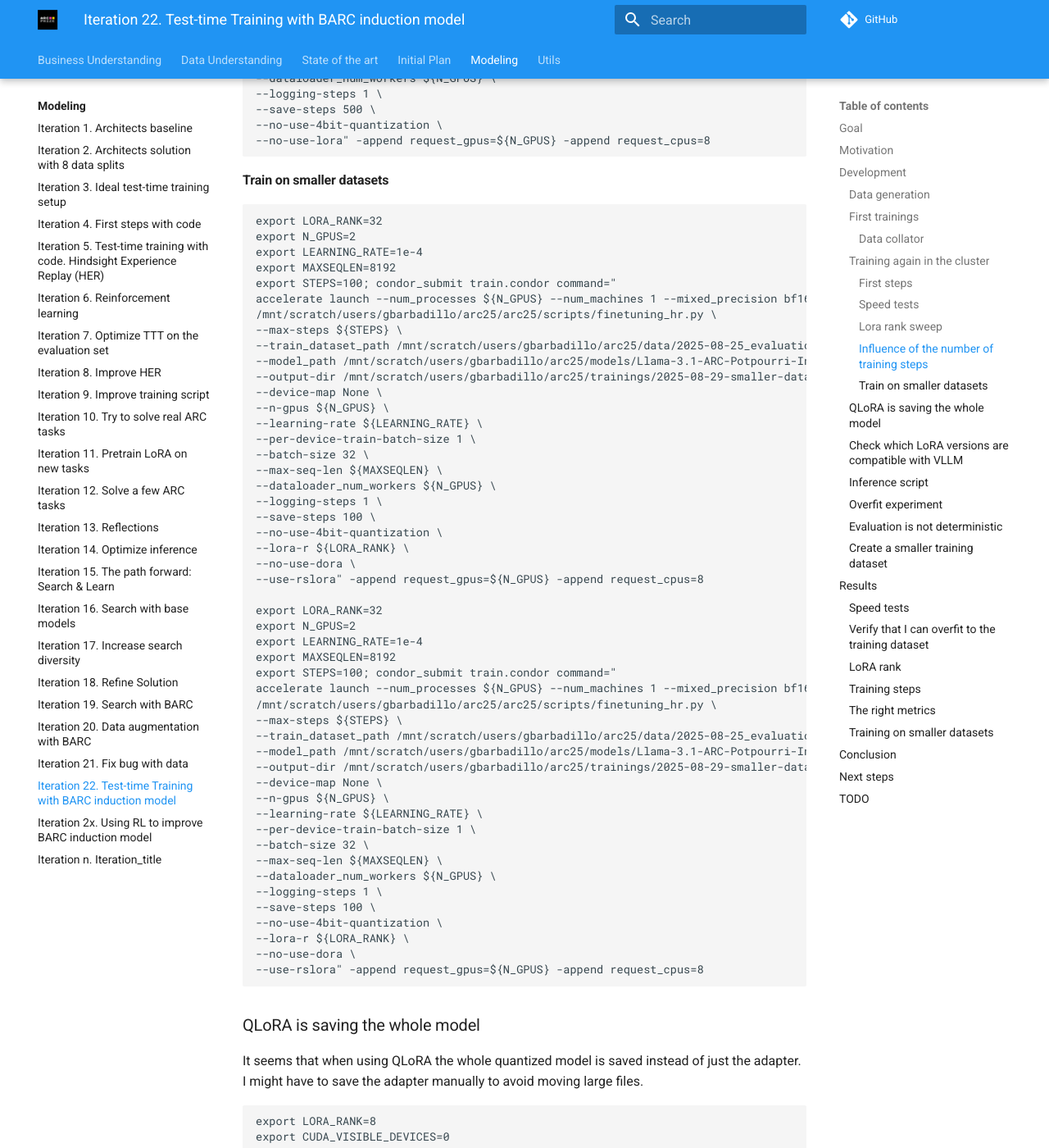
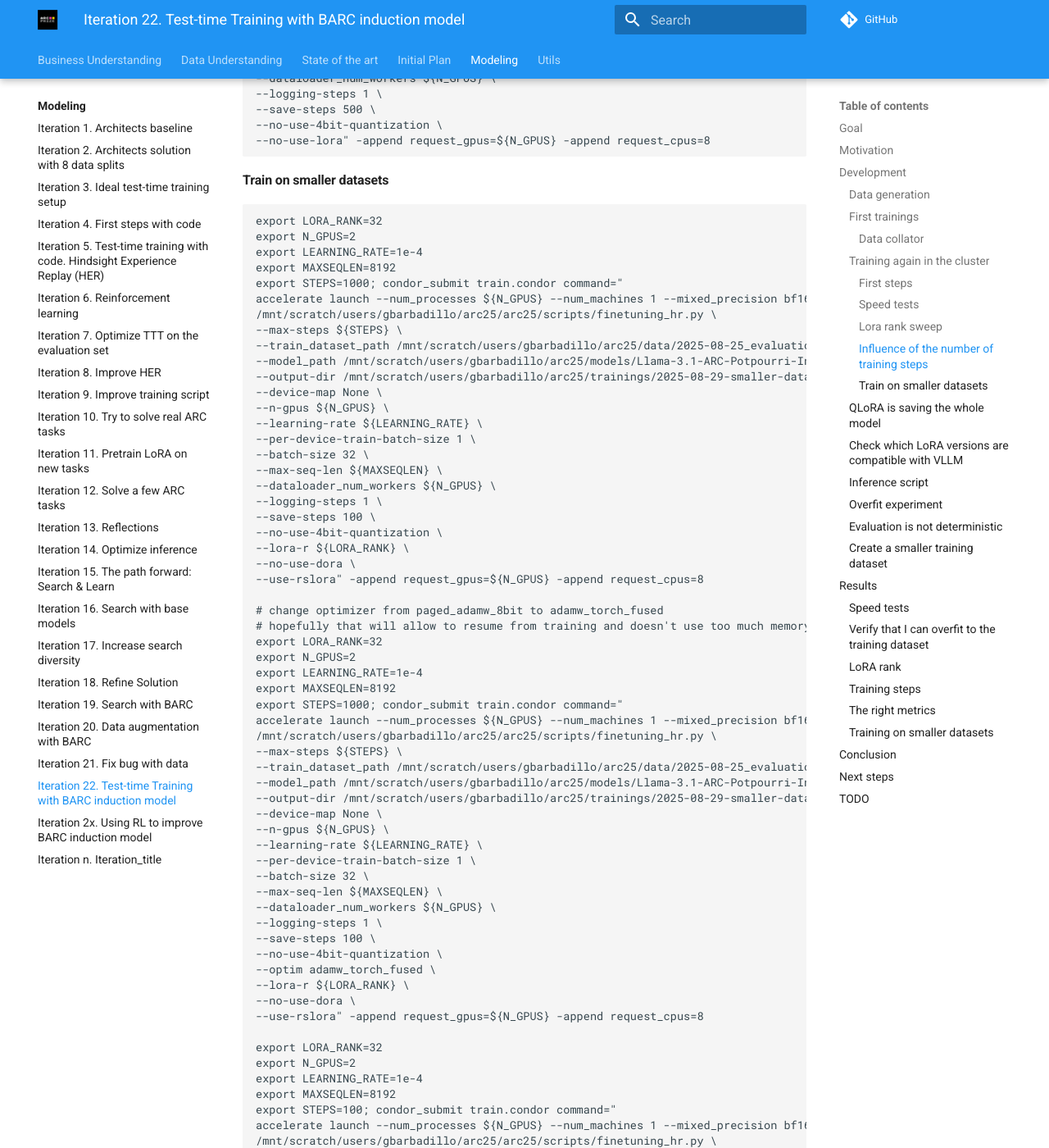
Before and after one commit to ironbar/arc25, an MkDocs documentation site: the page built from docs/modeling/Iteration_22_ttt_BARC.md, in a window 1280 px wide and 1400 px high, scrolled down 7582 px. Shown: the whole window at 82% size. Built offline with MkDocs 1.6.1 and Material for MkDocs 9.7.7, drawn with Linux system fonts in a browser that asks for light colours; comment, search, counter and statistics services are not loaded; some of the changed text lies outside the part shown.

Commit message:
changed the optimizer

```diff
--- a/docs/modeling/Iteration_22_ttt_BARC.md
+++ b/docs/modeling/Iteration_22_ttt_BARC.md
@@ -373,7 +373,7 @@
 export N_GPUS=2
 export LEARNING_RATE=1e-4
 export MAXSEQLEN=8192
-export STEPS=100; condor_submit train.condor command="
+export STEPS=1000; condor_submit train.condor command="
 accelerate launch --num_processes ${N_GPUS} --num_machines 1 --mixed_precision bf16 --multi_gpu  \
 /mnt/scratch/users/gbarbadillo/arc25/arc25/scripts/finetuning_hr.py \
 --max-steps ${STEPS} \
@@ -390,6 +390,34 @@
 --logging-steps 1 \
 --save-steps 100 \
 --no-use-4bit-quantization \
+--lora-r ${LORA_RANK} \
+--no-use-dora \
+--use-rslora" -append request_gpus=${N_GPUS} -append request_cpus=8
+
+# change optimizer from paged_adamw_8bit to adamw_torch_fused
+# hopefully that will allow to resume from training and doesn't use too much memory
+export LORA_RANK=32
+export N_GPUS=2
+export LEARNING_RATE=1e-4
+export MAXSEQLEN=8192
+export STEPS=1000; condor_submit train.condor command="
+accelerate launch --num_processes ${N_GPUS} --num_machines 1 --mixed_precision bf16 --multi_gpu  \
+/mnt/scratch/users/gbarbadillo/arc25/arc25/scripts/finetuning_hr.py \
+--max-steps ${STEPS} \
+--train_dataset_path /mnt/scratch/users/gbarbadillo/arc25/data/2025-08-25_evaluation-selected8.json \
+--model_path /mnt/scratch/users/gbarbadillo/arc25/models/Llama-3.1-ARC-Potpourri-Induction-8B \
+--output-dir /mnt/scratch/users/gbarbadillo/arc25/trainings/2025-08-29-smaller-datasets/${N_GPUS}xA6000-${STEPS}steps-${MAXSEQLEN}msl-${LEARNING_RATE}lr-lora${LORA_RANK}-adamw-fused \
+--device-map None \
+--n-gpus ${N_GPUS} \
+--learning-rate ${LEARNING_RATE} \
+--per-device-train-batch-size 1 \
+--batch-size 32 \
+--max-seq-len ${MAXSEQLEN} \
+--dataloader_num_workers ${N_GPUS} \
+--logging-steps 1 \
+--save-steps 100 \
+--no-use-4bit-quantization \
+--optim adamw_torch_fused \
 --lora-r ${LORA_RANK} \
 --no-use-dora \
 --use-rslora" -append request_gpus=${N_GPUS} -append request_cpus=8
@@ -761,6 +789,7 @@
 ## Conclusion
 
 - Changing some parameters of the training such as the save steps does not allow to continue training afterwards.
+- I have seen errors when trying to resume the training. They might be caused by the optimizer being `paged_adamw_8bit` but I'm not sure. I will be using `adamw_torch_fused` from now on.
 
 ## Next steps
 
```
Also changed, not shown: 1 other file.
